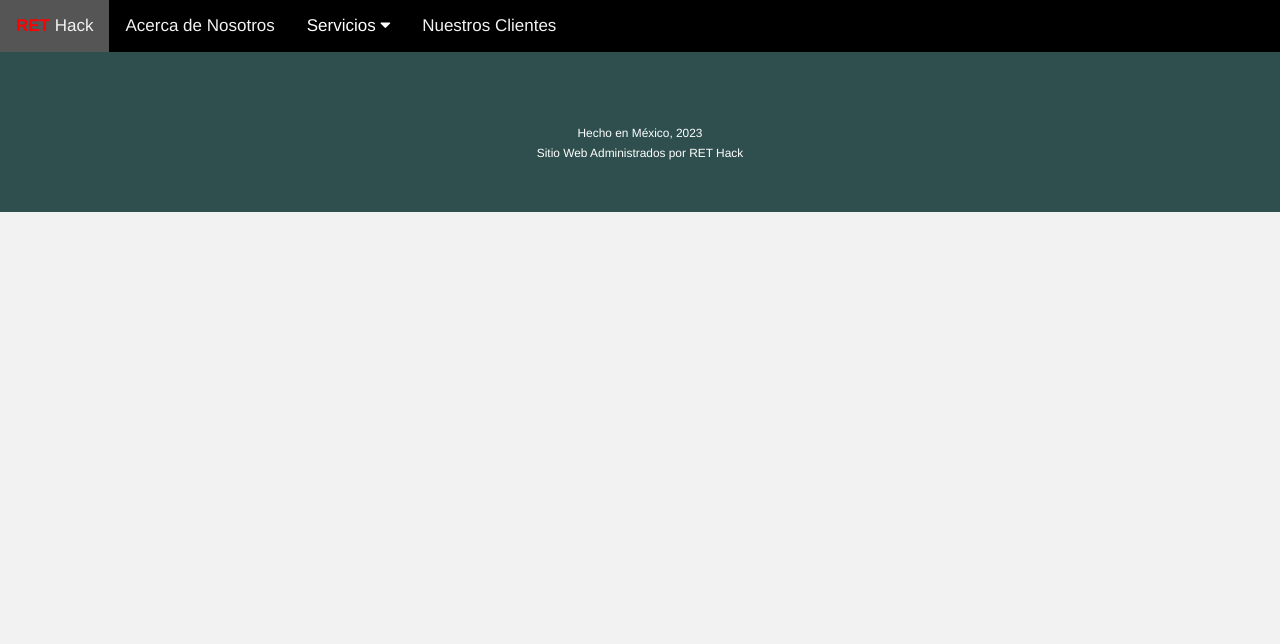
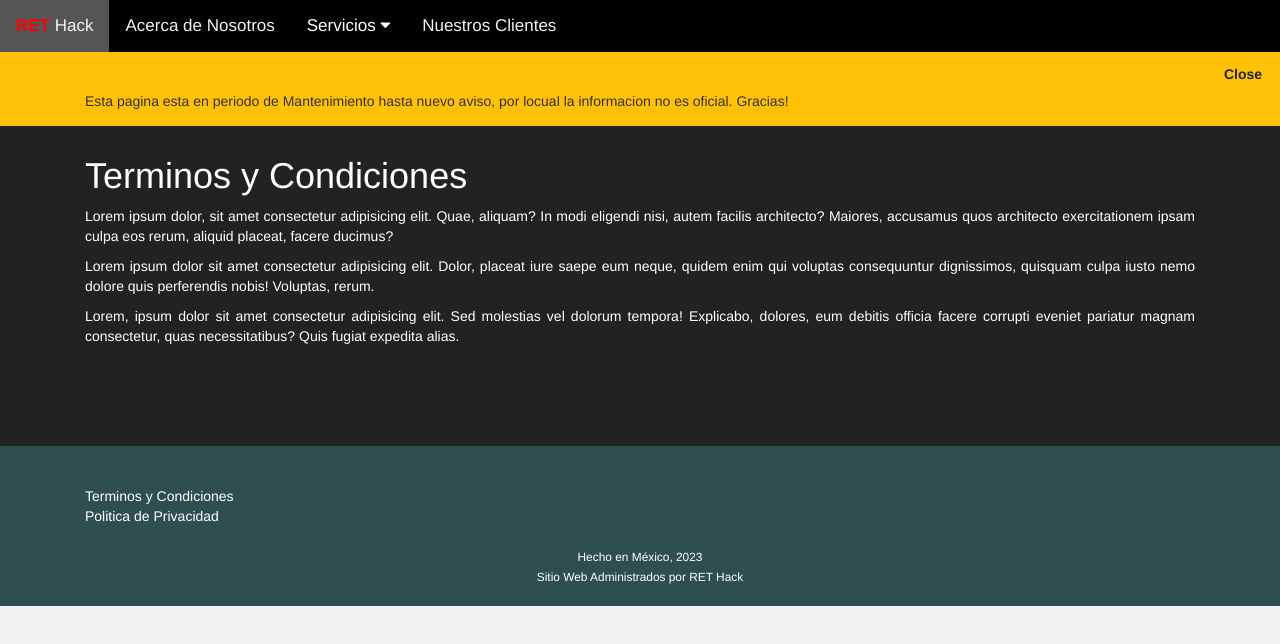
Before and after one commit to garciaraulcu/mycompany, a Vue app: page /terminos in a window 1280 px wide. Shown: the top 644 px of the page. Built offline with nearby package versions, Linux system fonts and the light colour scheme.

Commit message:
v1.2.44 RET Hack

```diff
--- a/src/App.vue
+++ b/src/App.vue
@@ -1,6 +1,9 @@
 <template>
-  <div class="transform">
+  <div>
     <nav-bar />
+        <alert-message/>
+
+
         <router-view class="bg-view"></router-view>
     <t-footer class="footer"/>
   </div>
@@ -9,12 +12,14 @@
 <script>
 import NavBar from "./components/NavBar.vue";
 import TFooter from "./T-Footer.vue";
+import AlertMessage from './components/AlertMessage.vue'
 
 export default {
   name: "App",
   components: {
     NavBar,
     TFooter,
+    AlertMessage
   },
 };
 </script>
--- a/src/T-Footer.vue
+++ b/src/T-Footer.vue
@@ -1,32 +1,46 @@
 <template>
   <footer class="footer">
-    <div class="container" style="padding: 70px 20px 50px 20px">
-
-      <small>Hecho en México, {{ getYear() }}</small>
-      <br>
-      <small>Sitio Web Administrados por RET Hack</small>
+    <br>
+    <br>
+    <div class="">
+      <div class="container">
+        <div class="row">
+          <div class="col-md-4">
+            <router-link to="/terminos" class="text-white">Terminos y Condiciones</router-link>
+            <br>
+            <router-link to="/terminos" class="text-white">Politica de Privacidad</router-link
+            >
+          </div>
+          <div class="col-md-4"></div>
+          <div class="col-md-4"></div>
+        </div>
+      </div>
+    </div>
+    <div class="text-center">
+        <br>
+        <small>Hecho en México, {{ getYear() }}</small>
+        <br />
+        <small>Sitio Web Administrados por RET Hack</small>
+        <br>
+        <br>
     </div>
   </footer>
 </template>
 
 <script>
 export default {
-
   methods: {
-    getYear(){
-      return new Date().getFullYear()
-    }
+    getYear() {
+      return new Date().getFullYear();
+    },
   },
 };
 </script>
 
 <style>
-.footer{
-   left: 0;
-   bottom: 0;
-   width: 100%;
-   background-color: darkslategrey;
-   color: white;
-   text-align: center;
+.footer {
+  background-color: darkslategrey;
+  color: white;
 }
+
 </style>
--- /dev/null
+++ b/src/components/AlertMessage.vue
@@ -0,0 +1,35 @@
+<template>
+  <div>
+    <div class="bg-warning p-2" id="close">
+      <div class="text-right">
+                <button class="btn" v-on:click="closeAlertMsg"><b> Close </b></button>
+      </div>
+      <p class="container">
+        Esta pagina esta en periodo de Mantenimiento hasta nuevo aviso, por
+        locual la informacion no es oficial. Gracias!
+      </p>
+    </div>
+  </div>
+</template>
+
+
+<script>
+export default {
+    methods: {
+        closeAlertMsg(){
+            document.getElementById('close').style.display = "none"
+        }
+    },
+}
+</script>
+
+<style scoped>
+.btn-close{
+  top: 50%;
+  right: 0%;
+  padding: 12px 16px;
+}
+p{
+  text-align: justify;
+}
+</style>
--- a/src/components/TBody.vue
+++ b/src/components/TBody.vue
@@ -11,6 +11,21 @@
     <br>
     <caru-sel/>
     <br>
+    <br>
+    <div class="container">
+        <p>
+            Diseñamos tu Pagina Web, Tienda en Linea, Blog de Noticias, etc.
+        </p>
+        <p>
+          Servicio SEO
+        </p>
+        <p>
+          Marketing Digital
+        </p>
+        <p>
+            Diseñamos Apps mobiles
+        </p>
+    </div>
   </div>
 </template>
 
--- /dev/null
+++ b/src/components/Terminos.vue
@@ -0,0 +1,26 @@
+<template>
+<div class="p-3">
+    <div class="container">
+        <h1>Terminos y Condiciones</h1>
+        <p>
+            Lorem ipsum dolor, sit amet consectetur adipisicing elit. Quae, aliquam? In modi eligendi nisi, autem facilis architecto? Maiores, accusamus quos architecto exercitationem ipsam culpa eos rerum, aliquid placeat, facere ducimus?
+        </p>
+        <p>
+            Lorem ipsum dolor sit amet consectetur adipisicing elit. Dolor, placeat iure saepe eum neque, quidem enim qui voluptas consequuntur dignissimos, quisquam culpa iusto nemo dolore quis perferendis nobis! Voluptas, rerum.
+        </p>
+        <p>
+            Lorem, ipsum dolor sit amet consectetur adipisicing elit. Sed molestias vel dolorum tempora! Explicabo, dolores, eum debitis officia facere corrupti eveniet pariatur magnam consectetur, quas necessitatibus? Quis fugiat expedita alias.
+        </p>
+        <br>
+        <br>
+        <br>
+        <br>
+        </div>
+    </div>
+</template>
+
+<style scoped>
+p{
+    text-align: justify;
+}
+</style>
--- a/src/routes.js
+++ b/src/routes.js
@@ -2,6 +2,7 @@ import Body from "./components/TBody.vue";
 import About from "./components/About.vue";
 import Customers from "./components/Customers.vue";
 import Services from "./components/Services.vue";
+import Terminos from "./components/Terminos.vue"
 
 const routes = [
   {
@@ -20,6 +21,10 @@ const routes = [
     path: "/services",
     component: Services,
   },
+  {
+    path: "/terminos",
+    component: Terminos,
+  },
 ];
 
 export default routes;
```
